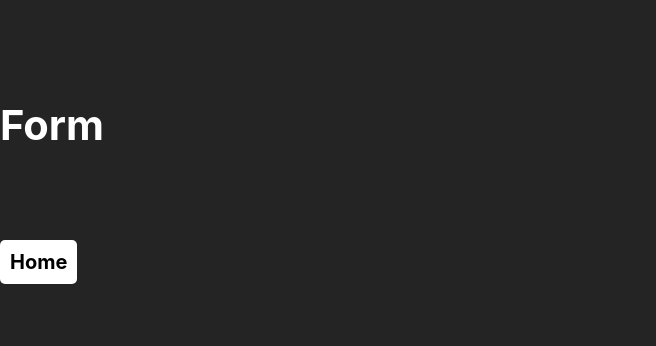
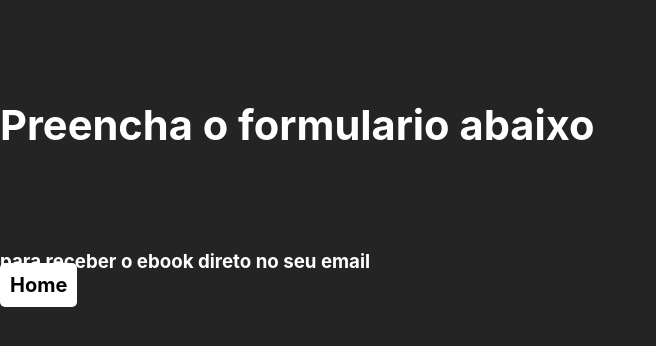
Before and after one commit to PatrikMaltacm/biografia_usuario-progamador, a React (Vite) app in the folder bio-usuario-prog/: page /biografia_usuario-progamador/form in a window 1280 px wide. Shown: the top 346 px of the page, without its empty margins (0-656 px from the left). Built offline with nearby package versions, Linux system fonts and the light colour scheme.

Commit message:
dev dia 20/02/2024

```diff
--- a/bio-usuario-prog/src/Form.jsx
+++ b/bio-usuario-prog/src/Form.jsx
@@ -1,11 +1,13 @@
 import React from "react";
 import { Link } from "react-router-dom";
+import "./Form.css"
 
 
 const form = () =>{
     return(
-        <div>
-            <h1>Form</h1>
+        <div className="container">
+            <h1>Preencha o formulario abaixo</h1>
+            <h3>para receber o ebook direto no seu email</h3>
             <nav>
                 <Link to="/biografia_usuario-progamador/">Home</Link>
             </nav>
```
Also changed, not shown: bio-usuario-prog/src/Form.css (added).
